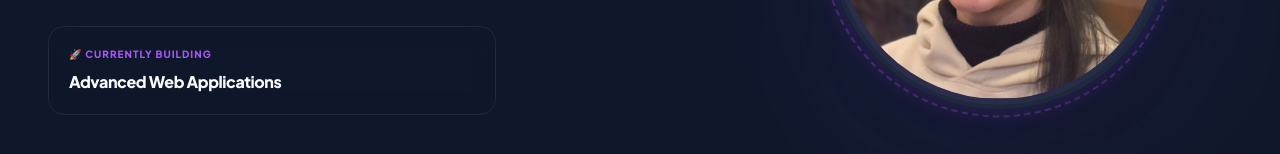
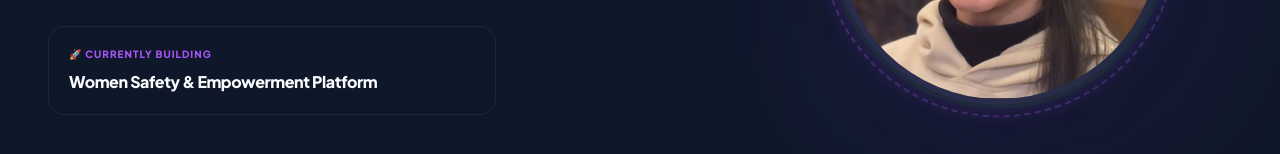
Before and after one commit to anamika-pandey925/Personal-Portfolio-Webpage, a React (Vite) app: page / in a window 1280 px wide. Shown: the part 484-638 px from the top of the page. Built offline with nearby package versions, Linux system fonts and the light colour scheme.

Commit message:
chore: replace Advanced Web Applications with Women Safety & Empowerment Platform

```diff
--- a/src/components/About.tsx
+++ b/src/components/About.tsx
@@ -119,7 +119,7 @@ const About: React.FC = () => {
                 I build responsive, user-friendly, and performance-driven web applications with a focus on clean UI, seamless experiences, and scalable solutions.
               </p>
               <p>
-                Currently working on <strong className="text-[var(--fg)] font-bold">Advanced Web Applications</strong> while exploring <strong className="text-[var(--fg)] font-bold">Advanced React.js</strong> and <strong className="text-[var(--fg)] font-bold">Frontend Development</strong>.
+                Currently working on <strong className="text-[var(--fg)] font-bold">Women Safety & Empowerment Platform</strong> while exploring <strong className="text-[var(--fg)] font-bold">Advanced React.js</strong> and <strong className="text-[var(--fg)] font-bold">Frontend Development</strong>.
               </p>
             </div>
 
--- a/src/components/Hero.tsx
+++ b/src/components/Hero.tsx
@@ -140,7 +140,7 @@ const Hero: React.FC<HeroProps> = ({ onProjectsClick, onContactClick }) => {
               🚀 Currently Building
             </span>
             <h3 className="text-base font-extrabold text-[var(--fg)] tracking-tight">
-              Advanced Web Applications
+              Women Safety & Empowerment Platform
             </h3>
           </motion.div>
 
```
